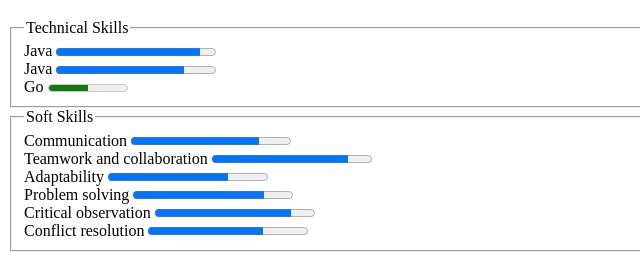
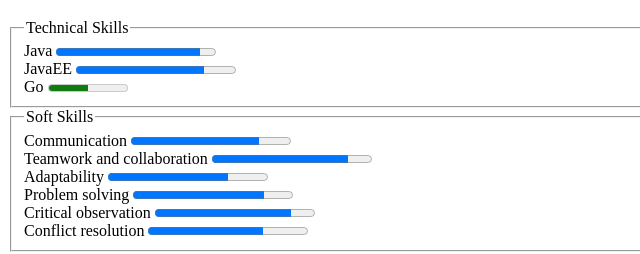
Before and after one commit to jomoespe/jomoespe.github.com, a plain HTML site: page index.html in a window 1280 px wide. Shown: the part 231-485 px from the top of the page, 0-640 px from the left. Drawn offline with Linux system fonts and the light colour scheme.

Commit message:
Update index page content

```diff
--- a/index.html
+++ b/index.html
@@ -26,7 +26,7 @@
         <fieldset>
             <legend>Technical Skills</legend>
             <div><label>Java</label> <progress value="90" max="100"></progress></div>
-            <div><label>Java</label> <progress value="80" max="100"></progress></div>
+            <div><label>JavaEE</label> <progress value="80" max="100"></progress></div>
             <div><label>Go</label> <meter value="50" min="0" max="100"></meter></div>
         </fieldset>
         <fieldset>
```
